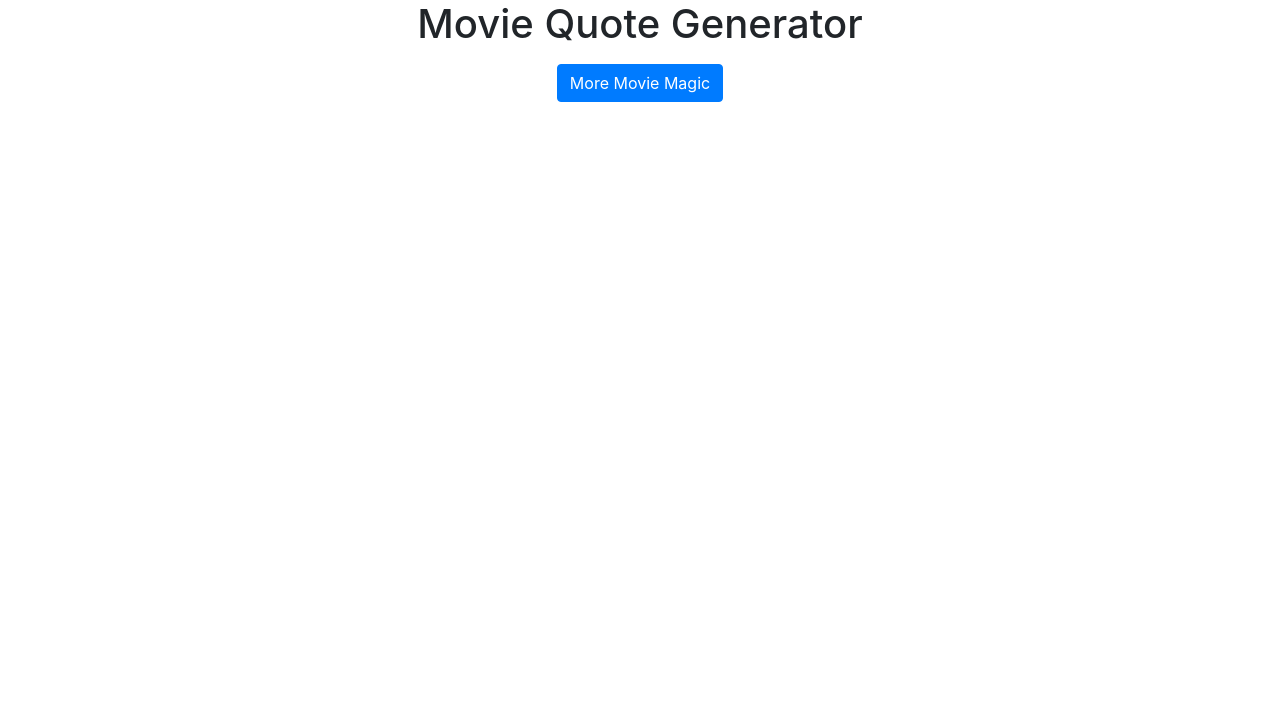
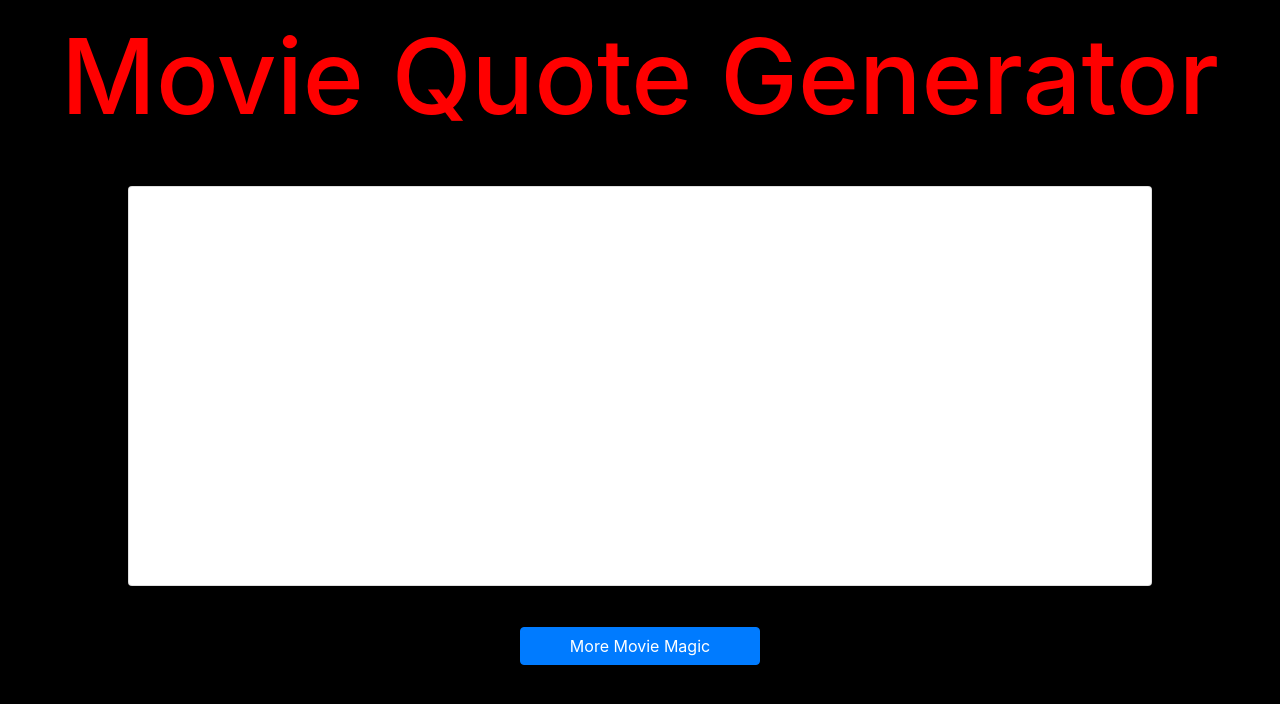
Before and after one commit to UncannyValle/MovieQuote-machine, a React (Create React App) app: page / in a window 1280 px wide. Shown: the top 704 px of the page. Built offline with nearby package versions, Linux system fonts and the light colour scheme; no server answers.

Commit message:
ooh so pretty

```diff
--- a/src/App.css
+++ b/src/App.css
@@ -1,22 +1,40 @@
 .App {
   text-align: center;
-}
-
-.App-logo {
-  height: 40vmin;
-}
-
-.App-header {
-  background-color: #282c34;
-  min-height: 100vh;
+  background-color: black;
   display: flex;
   flex-direction: column;
   align-items: center;
   justify-content: center;
   font-size: calc(10px + 2vmin);
-  color: white;
+  color: red;
+  height: 100vh;
 }
-
-.App-link {
-  color: #09d3ac;
+.card {
+  width: 80vw;
+  height: 50vh;
+  position: relative;
+  bottom:10vh;
 }
+#title {
+  font-size: 4em;
+  position: relative;
+  bottom: 15vh;
+}
+#text {
+  color: black;
+  font-size: 1.5em;
+  margin:1.5em;
+}
+#author {
+  font-style: italic;
+  color: black;
+  margin-top: 2em;
+}
+#new-quote {
+  position: absolute;
+  top:55vh;
+  width: 30vh;
+  left:0;
+  right:0;
+  margin:0 auto;
+}
--- a/src/App.js
+++ b/src/App.js
@@ -67,7 +67,8 @@ class App extends React.Component {
   render() {
     return (
       <div className="App" id="quote-box">
-        <h1>Movie Quote Generator</h1>
+        <h1 id="title">Movie Quote Generator</h1>
+        <div className="card">
           <Quotes
             chosenQuote={this.chosenQuote}
             getQuote={this.getQuote}
@@ -78,6 +79,7 @@ class App extends React.Component {
             buttonDisplayName={"More Movie Magic"}
           />
         </div>
+      </div>
     );
   }
 }
```
Lines whose indentation alone changed are shown as unchanged.
